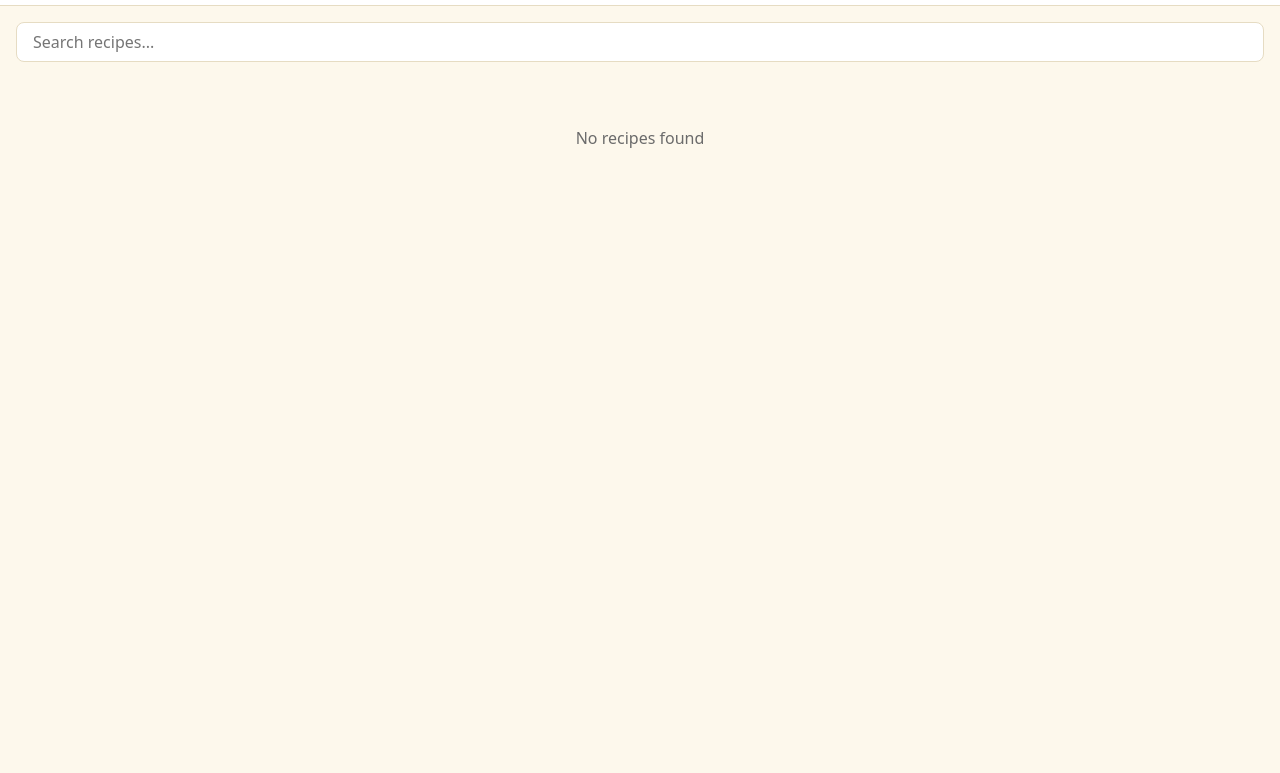
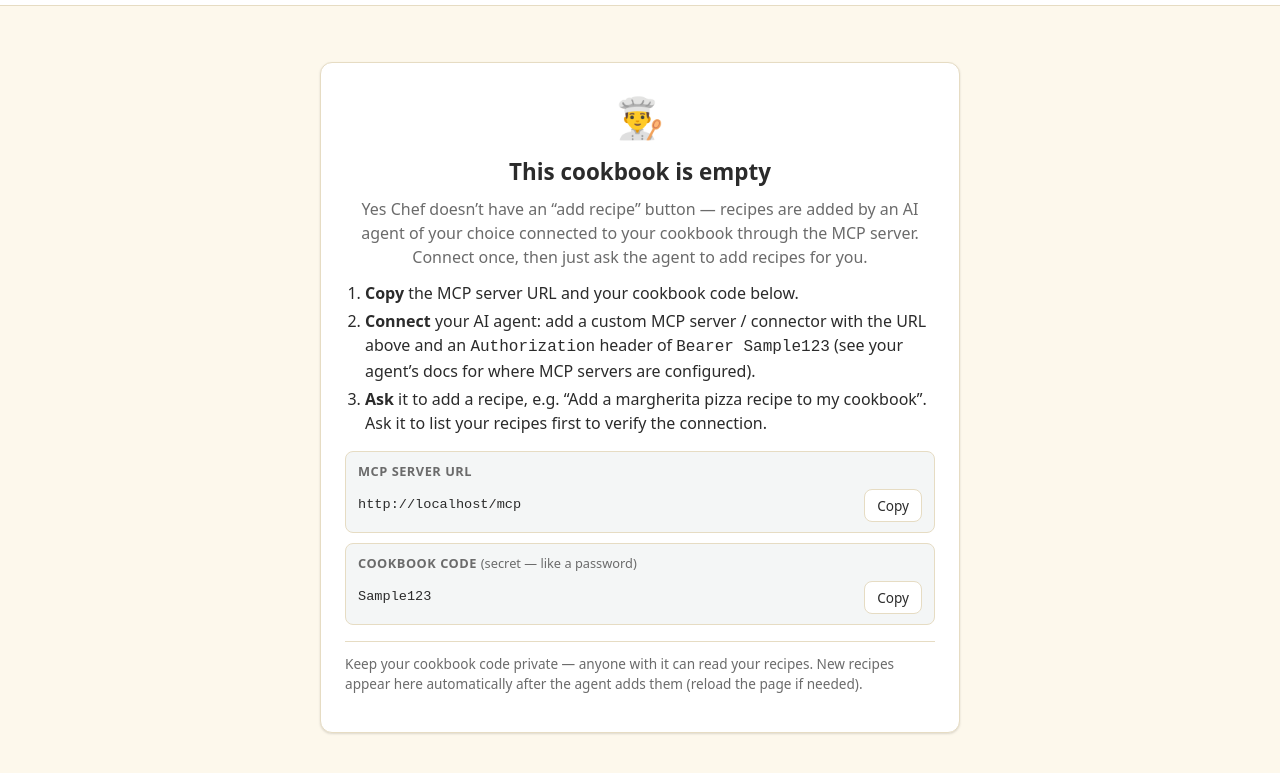
Before and after one commit to pitC/yes-chef, a website with bundled scripts: page public/index.html in a window 1280 px wide. Both pictures are taken after typing "Sample123" into the empty fields and a click on the button "Save & sync". Shown: the part 43-816 px from the top of the page. Built offline with nearby package versions, Linux system fonts and the light colour scheme; files whose address does not match are found by name.

Commit message:
feat: show MCP onboarding when cookbook is empty
When an opened cookbook has no recipes, replace the bare
'No recipes found' state with instructions for adding recipes
via an AI agent connected through the MCP server (server URL +
cookbook code with copy buttons, agent-agnostic steps).

Also precache the new component in the service worker.

```diff
--- a/public/css/views.css
+++ b/public/css/views.css
@@ -895,6 +895,106 @@
   }
 }
 
+/* Empty cookbook onboarding (MCP instructions) */
+.empty-cookbook {
+  max-width: 640px;
+  margin: 24px auto;
+  background: var(--color-surface);
+  border: 1px solid var(--color-border);
+  border-radius: var(--radius-lg);
+  box-shadow: var(--shadow-sm);
+  padding: 24px;
+  text-align: left;
+}
+
+.empty-cookbook__icon {
+  font-size: 2.5rem;
+  text-align: center;
+}
+
+.empty-cookbook__title {
+  margin: 8px 0;
+  font-size: 1.4rem;
+  text-align: center;
+  color: var(--color-text);
+}
+
+.empty-cookbook__text {
+  margin: 0 0 12px;
+  color: var(--color-text-secondary);
+  text-align: center;
+}
+
+.empty-cookbook__steps {
+  margin: 0 0 16px;
+  padding-left: 20px;
+  color: var(--color-text);
+}
+
+.empty-cookbook__steps li {
+  margin-bottom: 4px;
+}
+
+.empty-cookbook__creds {
+  display: flex;
+  flex-direction: column;
+  gap: 10px;
+  margin-bottom: 16px;
+}
+
+.empty-cookbook__cred {
+  display: flex;
+  flex-wrap: wrap;
+  align-items: center;
+  gap: 8px;
+  background: rgba(64, 109, 104, 0.06);
+  border: 1px solid var(--color-border);
+  border-radius: var(--radius-md);
+  padding: 10px 12px;
+}
+
+.empty-cookbook__label {
+  width: 100%;
+  font-size: 0.8rem;
+  font-weight: 600;
+  color: var(--color-text-secondary);
+  text-transform: uppercase;
+  letter-spacing: 0.04em;
+}
+
+.empty-cookbook__secret {
+  font-weight: 400;
+  text-transform: none;
+  letter-spacing: 0;
+}
+
+.empty-cookbook__value {
+  flex: 1;
+  min-width: 0;
+  font-family: var(--font-mono);
+  font-size: 0.85rem;
+  overflow-wrap: break-word;
+  word-break: break-all;
+}
+
+.empty-cookbook__copy {
+  flex-shrink: 0;
+  padding: 6px 12px;
+  font-size: 0.85rem;
+}
+
+.empty-cookbook__hint,
+.empty-cookbook__note {
+  font-size: 0.85rem;
+  color: var(--color-text-secondary);
+}
+
+.empty-cookbook__note {
+  margin-top: 16px;
+  border-top: 1px solid var(--color-border);
+  padding-top: 12px;
+}
+
 /* Utility */
 .hidden {
   display: none !important;
--- /dev/null
+++ b/public/js/components/empty-cookbook.js
@@ -0,0 +1,114 @@
+// Empty cookbook onboarding — how to add recipes via an AI agent + MCP server.
+// Yes Chef app is read-only: recipes are created by an AI agent of your choice
+// connected to the MCP server with the cookbook code as Bearer token.
+import { APP_SERVER_URL } from '../app-config.js';
+import { loadStoredCollectionKey } from '../storage.js';
+
+function escapeHtml(value) {
+  return String(value ?? '')
+    .replace(/&/g, '&amp;')
+    .replace(/</g, '&lt;')
+    .replace(/>/g, '&gt;')
+    .replace(/"/g, '&quot;')
+    .replace(/'/g, '&#39;');
+}
+
+export function getMcpServerUrl() {
+  const base =
+    typeof APP_SERVER_URL === 'string' && APP_SERVER_URL.trim()
+      ? APP_SERVER_URL.trim().replace(/\/+$/, '')
+      : '';
+  if (base) return `${base}/mcp`;
+  if (typeof window !== 'undefined' && window.location?.origin) {
+    return `${window.location.origin}/mcp`;
+  }
+  return '/mcp';
+}
+
+export function getActiveCookbookCode() {
+  try {
+    return loadStoredCollectionKey();
+  } catch {
+    return null;
+  }
+}
+
+function copyText(text, button) {
+  const done = () => {
+    if (!button) return;
+    const original = button.dataset.label || button.textContent;
+    button.dataset.label = original;
+    button.textContent = 'Copied!';
+    setTimeout(() => {
+      button.textContent = original;
+    }, 1500);
+  };
+  const fallback = () => {
+    const ta = document.createElement('textarea');
+    ta.value = text;
+    ta.setAttribute('readonly', '');
+    ta.style.position = 'absolute';
+    ta.style.left = '-9999px';
+    document.body.appendChild(ta);
+    ta.select();
+    try {
+      document.execCommand('copy');
+    } catch {
+      // clipboard unavailable; ignore
+    }
+    ta.remove();
+    done();
+  };
+  if (navigator.clipboard?.writeText) {
+    navigator.clipboard.writeText(text).then(done, fallback);
+  } else {
+    fallback();
+  }
+}
+
+export function renderEmptyCookbook(container, { cookbookCode, mcpUrl } = {}) {
+  const code = cookbookCode ?? getActiveCookbookCode();
+  const url = mcpUrl ?? getMcpServerUrl();
+  const safeUrl = escapeHtml(url);
+  const safeCode = code ? escapeHtml(code) : '';
+  const bearerValue = code ? `Bearer ${code}` : 'Bearer <your-cookbook-code>';
+  const safeBearer = escapeHtml(bearerValue);
+
+  container.innerHTML = `
+    <div class="empty-cookbook" data-testid="empty-cookbook">
+      <div class="empty-cookbook__icon" aria-hidden="true">👨‍🍳</div>
+      <h2 class="empty-cookbook__title">This cookbook is empty</h2>
+      <p class="empty-cookbook__text">
+        Yes Chef doesn’t have an “add recipe” button — recipes are added by an AI agent
+        of your choice connected to your cookbook through the MCP server. Connect once,
+        then just ask the agent to add recipes for you.
+      </p>
+      <ol class="empty-cookbook__steps">
+        <li><strong>Copy</strong> the MCP server URL and your cookbook code below.</li>
+        <li><strong>Connect</strong> your AI agent: add a custom MCP server / connector with the URL above and an <code>Authorization</code> header of <code>${safeBearer}</code> (see your agent’s docs for where MCP servers are configured).</li>
+        <li><strong>Ask</strong> it to add a recipe, e.g. “Add a margherita pizza recipe to my cookbook”. Ask it to list your recipes first to verify the connection.</li>
+      </ol>
+      <div class="empty-cookbook__creds">
+        <div class="empty-cookbook__cred">
+          <span class="empty-cookbook__label">MCP server URL</span>
+          <code class="empty-cookbook__value">${safeUrl}</code>
+          <button type="button" class="btn btn--secondary empty-cookbook__copy" data-copy="${safeUrl}">Copy</button>
+        </div>
+        <div class="empty-cookbook__cred">
+          <span class="empty-cookbook__label">Cookbook code <span class="empty-cookbook__secret">(secret — like a password)</span></span>
+          ${
+            code
+              ? `<code class="empty-cookbook__value">${safeCode}</code>
+                 <button type="button" class="btn btn--secondary empty-cookbook__copy" data-copy="${safeCode}">Copy</button>`
+              : `<p class="empty-cookbook__hint">No cookbook code found on this device. Open a cookbook first — the code will appear here.</p>`
+          }
+        </div>
+      </div>
+      <p class="empty-cookbook__note">Keep your cookbook code private — anyone with it can read your recipes. New recipes appear here automatically after the agent adds them (reload the page if needed).</p>
+    </div>
+  `;
+
+  container.querySelectorAll('[data-copy]').forEach((btn) => {
+    btn.addEventListener('click', () => copyText(btn.getAttribute('data-copy') || '', btn));
+  });
+}
--- a/public/js/views/browse.js
+++ b/public/js/views/browse.js
@@ -4,6 +4,7 @@ import { navigate } from '../router.js';
 import { signal, computed, effect } from '../signals.js';
 import { renderRecipeCard } from '../components/recipe-card.js';
 import { attachCookbookSwitcher } from '../components/cookbook-switcher.js';
+import { renderEmptyCookbook } from '../components/empty-cookbook.js';
 
 export async function renderBrowseView(params, container) {
   let recipes;
@@ -35,6 +36,7 @@ export async function renderBrowseView(params, container) {
     throw e;
   }
   const allTags = extractAllTags(recipes);
+  const isEmptyCookbook = recipes.length === 0;
 
   const searchQuery = signal('');
   const selectedTags = signal(new Set());
@@ -67,21 +69,24 @@ export async function renderBrowseView(params, container) {
       <h1 class="app-header__title cookbook-switcher__trigger">Yes Chef</h1>
     </header>
     <main class="app-main">
-      <input type="search" class="search-bar search-input" placeholder="Search recipes..." aria-label="Search recipes" />
-      <div class="filter-chips tag-filters">
+      <input type="search" class="search-bar search-input" placeholder="Search recipes..." aria-label="Search recipes"${isEmptyCookbook ? ' hidden' : ''} />
+      <div class="filter-chips tag-filters"${isEmptyCookbook ? ' hidden' : ''}>
         ${allTags.map((tag) => `<button class="filter-chip tag-chip" data-tag="${tag}">${tag}</button>`).join('')}
       </div>
       <div class="recipe-list recipe-grid"></div>
       <div class="empty-state hidden" style="display: none;">No recipes found</div>
+      ${isEmptyCookbook ? '<div class="empty-cookbook-slot"></div>' : ''}
     </main>
   `;
 
   const searchInput = container.querySelector('.search-bar');
   const detachSwitcher = attachCookbookSwitcher(container.querySelector('.app-header__title'));
   unsubs.push(detachSwitcher);
-  searchInput.addEventListener('input', (e) => {
-    searchQuery.value = e.target.value;
-  });
+  if (searchInput && !isEmptyCookbook) {
+    searchInput.addEventListener('input', (e) => {
+      searchQuery.value = e.target.value;
+    });
+  }
 
   const tagChips = container.querySelectorAll('.filter-chip');
   tagChips.forEach((chip) => {
@@ -101,6 +106,20 @@ export async function renderBrowseView(params, container) {
 
   const grid = container.querySelector('.recipe-list');
   const emptyState = container.querySelector('.empty-state');
+
+  if (isEmptyCookbook) {
+    const slot = container.querySelector('.empty-cookbook-slot');
+    if (slot) renderEmptyCookbook(slot);
+    grid.innerHTML = '';
+    emptyState.classList.add('hidden');
+    emptyState.style.display = 'none';
+    return () => {
+      if (debounceTimer) clearTimeout(debounceTimer);
+      unsubs.forEach((fn) => {
+        if (typeof fn === 'function') fn();
+      });
+    };
+  }
 
   unsubs.push(
     effect(() => {
--- a/public/sw.js
+++ b/public/sw.js
@@ -1,5 +1,5 @@
 // Yes Chef - Service Worker
-const CACHE_NAME = 'yes-chef-v33';
+const CACHE_NAME = 'yes-chef-v36';
 const STATIC_ASSETS = [
   './',
   'index.html',
@@ -19,6 +19,8 @@ const STATIC_ASSETS = [
   'js/views/detail.js',
   'js/views/cooking.js',
   'js/views/empty-states.js',
+  'js/components/cookbook-switcher.js',
+  'js/components/empty-cookbook.js',
   'js/components/recipe-card.js',
   'js/components/servings-stepper.js',
   'js/components/cooking-step.js',
```
